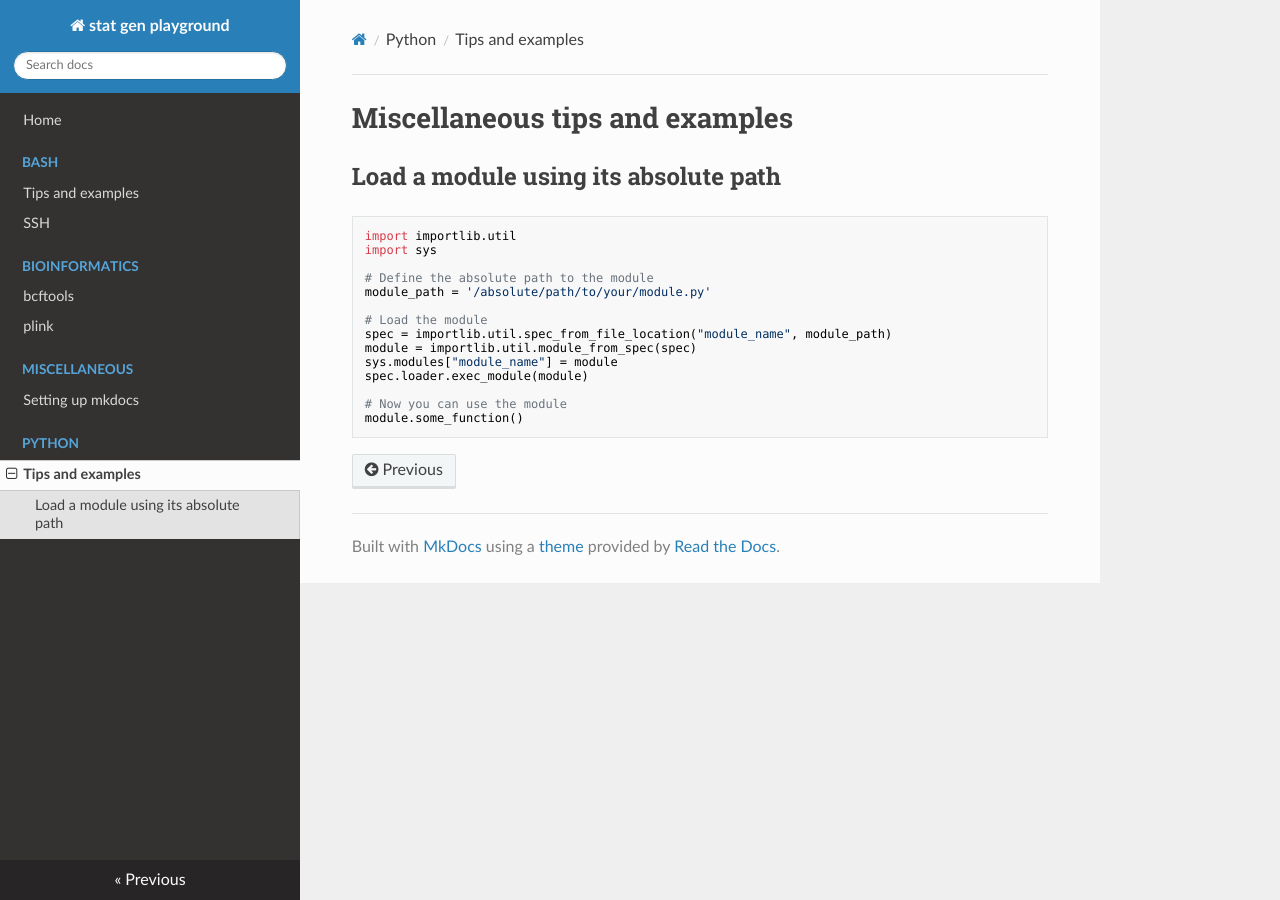
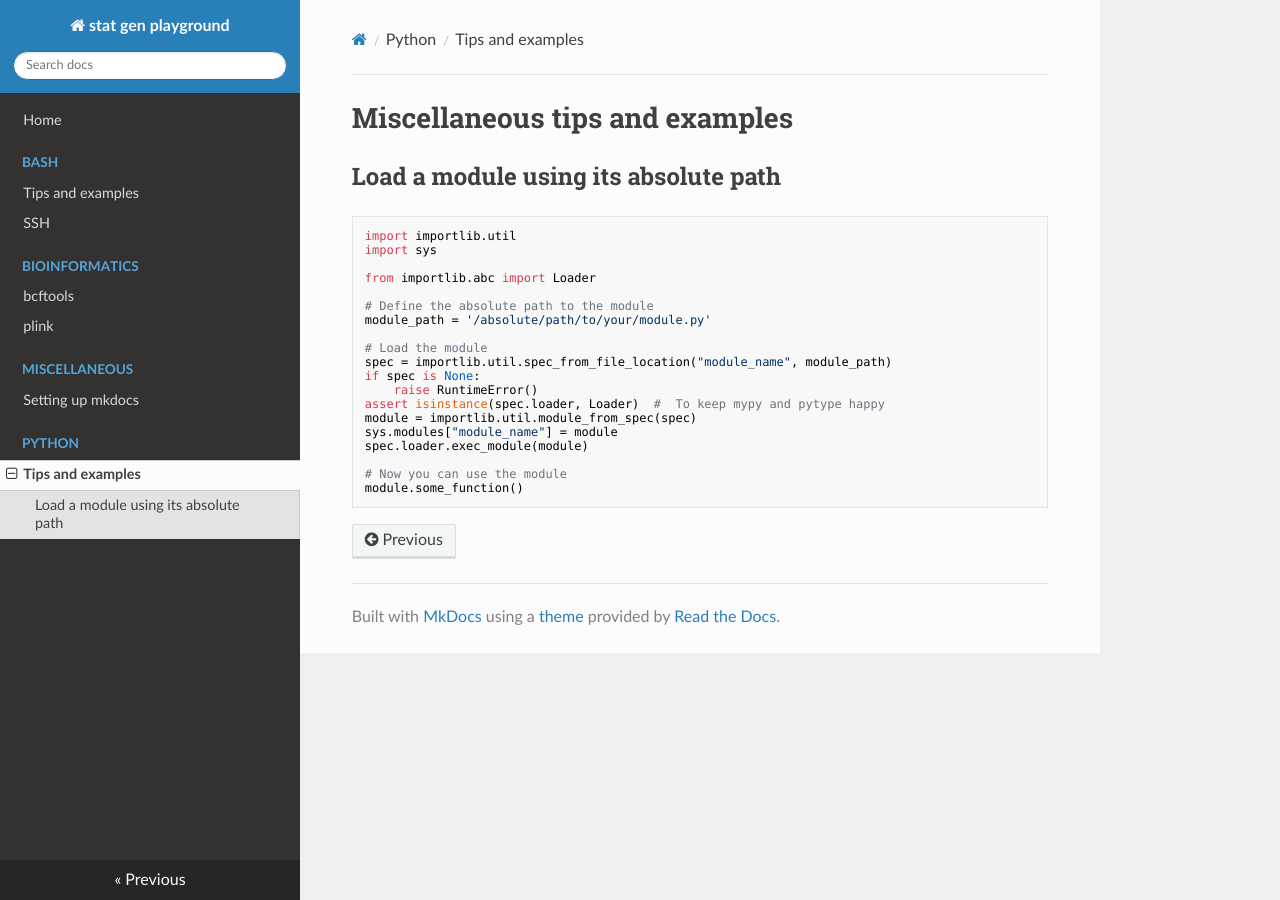
Before and after one commit to drkaizeng/statistics_and_engineering_lab, an MkDocs documentation site: the page built from docs/python/tips_examples.md, in a window 1280 px wide. Built offline with MkDocs 1.6.1, drawn with Linux system fonts in a browser that asks for light colours; nearby versions of some CDN libraries.

Commit message:
New notes

```diff
--- a/docs/python/tips_examples.md
+++ b/docs/python/tips_examples.md
@@ -5,11 +5,16 @@
 import importlib.util
 import sys
 
+from importlib.abc import Loader
+
 # Define the absolute path to the module
 module_path = '/absolute/path/to/your/module.py'
 
 # Load the module
 spec = importlib.util.spec_from_file_location("module_name", module_path)
+if spec is None:
+    raise RuntimeError()
+assert isinstance(spec.loader, Loader)  #  To keep mypy and pytype happy
 module = importlib.util.module_from_spec(spec)
 sys.modules["module_name"] = module
 spec.loader.exec_module(module)
```
